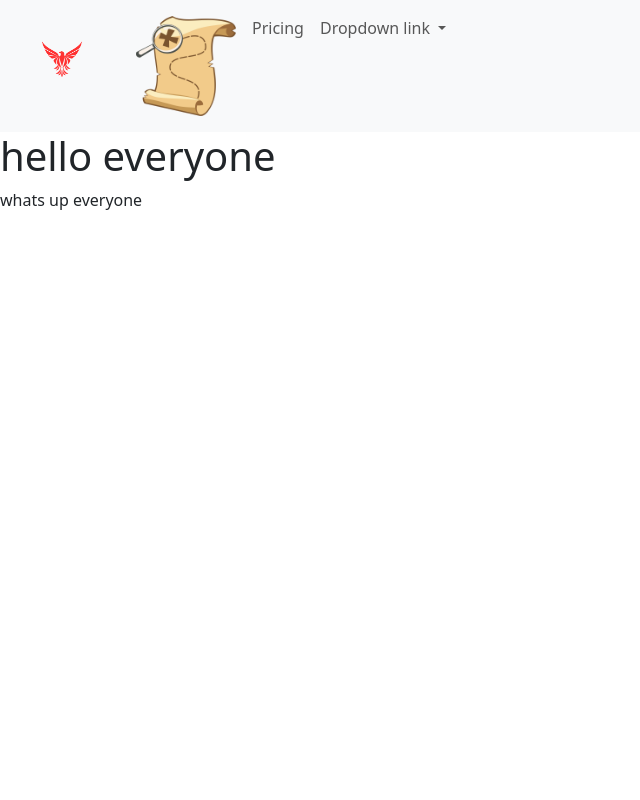
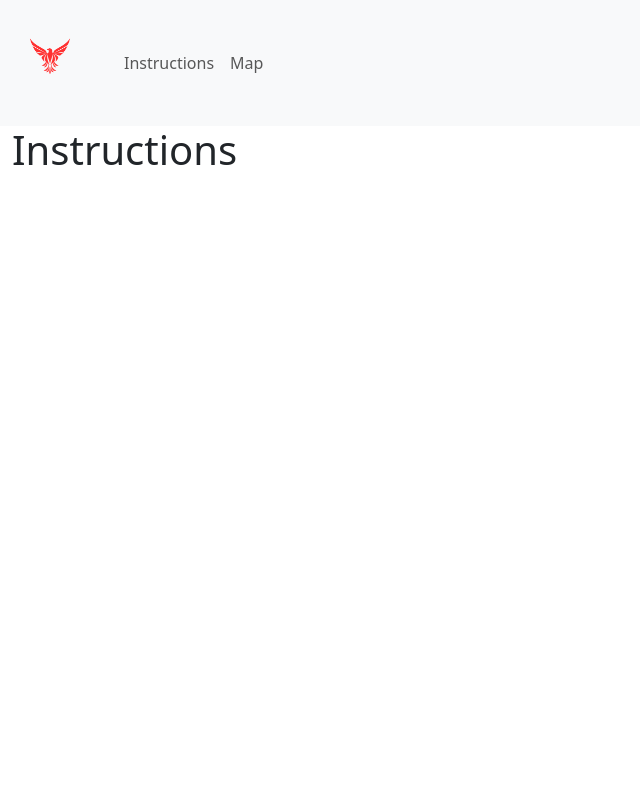
Before and after one commit to ao994/FireFlight, a Django app: page / in a window 1280 px wide. Shown: the whole page, without its empty margins (0-640 px from the left). Run offline with Django 5.2, Linux system fonts and the light colour scheme; some libraries are stand-ins or nearby versions.

Commit message:
Updated html files
Created header file, redid home page, edited map page, created static folder.

```diff
--- /dev/null
+++ b/map_app/templates/header.html
@@ -0,0 +1,79 @@
+<!DOCTYPE html>
+<html lang="en">
+
+<head>
+    <meta charset="UTF-8">
+    <meta name="viewport" content="width=device-width, initial-scale=1, shrink-to-fit=no">
+
+    <!-- Bootstrap CSS -->
+    <link href="https://cdn.jsdelivr.net/npm/bootstrap@5.3.3/dist/css/bootstrap.min.css" rel="stylesheet" integrity="sha384-QWTKZyjpPEjISv5WaRU9OFeRpok6YctnYmDr5pNlyT2bRjXh0JMhjY6hW+ALEwIH" crossorigin="anonymous">
+    <!-- Bootstrap JS -->
+    <script src="https://cdn.jsdelivr.net/npm/bootstrap@5.3.3/dist/js/bootstrap.bundle.min.js" integrity="sha384-YvpcrYf0tY3lHB60NNkmXc5s9fDVZLESaAA55NDzOxhy9GkcIdslK1eN7N6jIeHz" crossorigin="anonymous"></script>
+
+
+    <title>{% block title %} {% endblock %}</title>
+
+    <!-- CSS stylesheet reference -->
+    {% load static %}
+    <link rel="stylesheet" href="{% static 'style.css' %}">
+
+    <!-- load favicon -->
+    <link rel="icon" type="image/png" href="{% static 'images/FireFlight_logo_only.png' %}">
+
+</head>
+
+<body>
+    <header>
+        <nav class="navbar navbar-expand-lg bg-body-tertiary">
+
+            <div class="navbar-brand">
+                <a href="/">
+                    <img src="{% static 'images/FireFlight_logo_only.png' %}" alt="FireFlight logo" width="100" height="100">
+                </a>
+            </div>
+
+            <button class="navbar-toggler" type="button" data-toggle="collapse" data-target="#navbarSupportedContent"
+                aria-controls="navbarSupportedContent" aria-expanded="false" aria-label="Toggle navigation">
+                <span class="navbar-toggler-icon"></span>
+            </button>
+
+            <div class="collapse navbar-collapse" id="navbarSupportedContent">
+
+                <ul class="navbar-nav mr-auto">
+
+                    <li class="nav-item {% block homeactive %} {% endblock homeactive %} ">
+                        <a class="nav-link" href="/">Instructions<span class="sr-only"></span></a>
+                    </li>
+
+                    <li class="nav-item {% block mapactive %} {% endblock mapactive %} ">
+                        <a class="nav-link" href="/map/">Map<span class="sr-only"></span></a>
+                    </li>
+
+                </ul>
+            </div>
+        </nav>
+    </header>
+
+    <main class="container-fluid">
+        {% block body %} {% endblock %}
+    </main>
+
+    <!-- bootstrap JS and other scripts -->
+    <script src="https://code.jquery.com/jquery-3.6.0.js"
+        integrity="sha256-H+K7U5CnXl1h5ywQfKtSj8PCmoN9aaq30gDh27Xc0jk=" crossorigin="anonymous">
+    </script>
+
+    <script src="https://cdnjs.cloudflare.com/ajax/libs/popper.js/1.14.6/umd/popper.min.js"
+        integrity="sha384-wHAiFfRlMFy6i5SRaxvfOCifBUQy1xHdJ/yoi7FRNXMRBu5WHdZYu1hA6ZOblgut"
+        crossorigin="anonymous">
+    </script>
+
+    <script src="https://stackpath.bootstrapcdn.com/bootstrap/4.2.1/js/bootstrap.min.js"
+        integrity="sha384-B0UglyR+jN6CkvvICOB2joaf5I4l3gm9GU6Hc1og6Ls7i6U/mkkaduKaBhlAXv9k"
+        crossorigin="anonymous">
+    </script>
+
+    {% block js %} {% endblock %}
+</body>
+
+</html>
--- /dev/null
+++ b/map_app/templates/home.html
@@ -0,0 +1,21 @@
+{% extends 'header.html' %}
+
+{% block title %} Home {% endblock %}
+{% block homeactive %} active {% endblock homeactive %}
+
+
+{% block body %}
+{% load static %}
+
+<div>
+
+    <h1>Instructions</h1>
+
+
+
+</div>
+
+
+
+
+{% endblock %}
--- a/map_app/templates/index.html
+++ /dev/null
@@ -1,48 +0,0 @@
-<script src="https://cdn.jsdelivr.net/npm/bootstrap@5.3.3/dist/js/bootstrap.bundle.min.js" integrity="sha384-YvpcrYf0tY3lHB60NNkmXc5s9fDVZLESaAA55NDzOxhy9GkcIdslK1eN7N6jIeHz" crossorigin="anonymous"></script>
-<html>
-      <nav class="navbar navbar-expand-lg bg-body-tertiary">
-        <div class="container-fluid">
-          <a class="navbar-brand" href="/">
-            <img src="images/FireFlight_logo_only.png" alt="Bootstrap" width="100" height="100">
-
-          </a>
-          <button class="navbar-toggler" type="button" data-bs-toggle="collapse" data-bs-target="#navbarNavDropdown" aria-controls="navbarNavDropdown" aria-expanded="false" aria-label="Toggle navigation">
-            <span class="navbar-toggler-icon"></span>
-          </button>
-          <div class="collapse navbar-collapse" id="navbarNavDropdown">
-            <ul class="navbar-nav">
-              <li class="nav-item">
-                  <a class="nav-link active" aria-current="page" href="/map">
-                    <img src="images/map_image.png" alt="Bootstrap" width="100" height="100">
-
-                  </a>
-              </li>
-              <li class="nav-item">
-                <a class="nav-link" href="#">Pricing</a>
-              </li>
-              <li class="nav-item dropdown">
-                <a class="nav-link dropdown-toggle" href="#" role="button" data-bs-toggle="dropdown" aria-expanded="false">
-                  Dropdown link
-                </a>
-                <ul class="dropdown-menu">
-                  <li><a class="dropdown-item" href="#">Action</a></li>
-                  <li><a class="dropdown-item" href="#">Another action</a></li>
-                  <li><a class="dropdown-item" href="#">Something else here</a></li>
-                </ul>
-              </li>
-            </ul>
-          </div>
-        </div>
-      </nav>
-    <h1 name="viewport" content="width=device-width, initial-scale=1">
-           hello everyone
-        <link href="https://cdn.jsdelivr.net/npm/bootstrap@5.3.3/dist/css/bootstrap.min.css" rel="stylesheet" integrity="sha384-QWTKZyjpPEjISv5WaRU9OFeRpok6YctnYmDr5pNlyT2bRjXh0JMhjY6hW+ALEwIH" crossorigin="anonymous">
-
-    </h1>
-    <body>
-        whats up everyone
-
-        <script src="https://cdn.jsdelivr.net/npm/bootstrap@5.3.3/dist/js/bootstrap.bundle.min.js" integrity="sha384-YvpcrYf0tY3lHB60NNkmXc5s9fDVZLESaAA55NDzOxhy9GkcIdslK1eN7N6jIeHz" crossorigin="anonymous"></script>
-
-    </body>
-</html>
--- a/map_app/views.py
+++ b/map_app/views.py
@@ -5,7 +5,7 @@ from django.http import HttpResponse
 
 
 def index(request):
-    index_page = "index.html"
+    index_page = "home.html"
 
     return render(request, index_page)
 
```
Also changed, not shown: map_app/templates/map.html (+12 -49 lines), map_app/static/images/Disney_map.jpg (renamed from map_app/templates/images/Disney_map.jpg), map_app/static/images/FireFlight_logo_only.png (renamed from map_app/templates/images/FireFlight_logo_only.png), map_app/static/images/map_image.png (renamed from map_app/templates/images/map_image.png), map_app/static/style.css (added).
